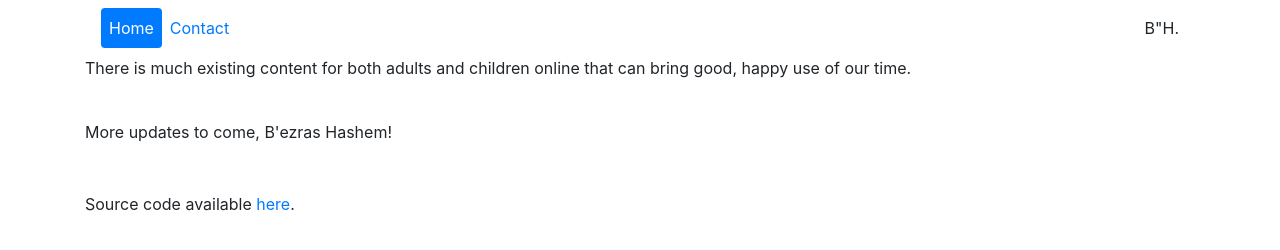
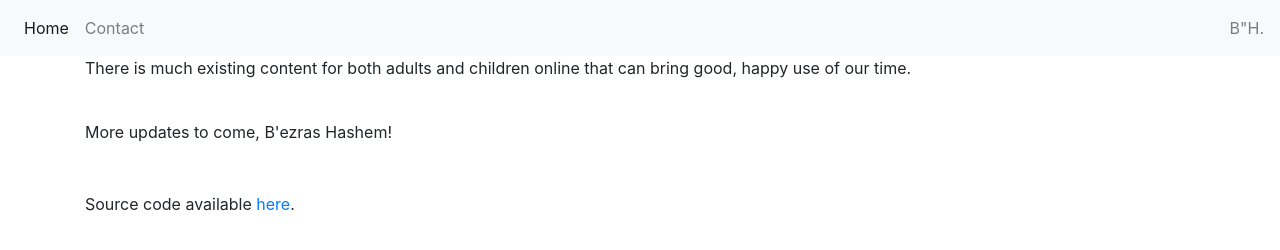
Before and after one commit to abbafei/yiddishkeit_content_directory, an Eleventy site: page index.njk in a window 1280 px wide. Built offline with nearby package versions, Linux system fonts and the light colour scheme; Eleventy itself is replaced by a stand-in of ours; files that its build step writes are made by us from their sources; no server answers; what node-jq would draw is missing.

Commit message:
bH new layout

```diff
--- a/_includes/page.njk
+++ b/_includes/page.njk
@@ -11,20 +11,25 @@ mainTitle: Yiddishkeit.info
 <script async src="https://www.googletagmanager.com/gtag/js?id=UA-163978706-1"></script>
 <script>window.dataLayer = window.dataLayer || [];function gtag(){dataLayer.push(arguments);};gtag('js', new Date());gtag('config', 'UA-163978706-1');</script>
 </head><body>
-<div class="container">
 <header>
-<nav class="navbar navbar-expand-lg">
-<ul class="navbar-nav nav-pills mr-auto">
+<nav class="navbar navbar-expand-lg navbar-light bg-light">
+<button class="navbar-toggler" type="button" data-toggle="collapse" data-target="#navbarSupportedContent" aria-controls="navbarSupportedContent" aria-expanded="false" aria-label="Toggle navigation">
+  <span class="navbar-toggler-icon"></span>
+</button>
+<div class="collapse navbar-collapse" id="navbarSupportedContent">
+<ul class="navbar-nav mr-auto">
 {% for nav_item in collections.all | eleventyNavigation %}
   {%- if nav_item.key === eleventyNavigation.key %}{% set nav_item_active = true -%}{% else %}{% set nav_item_active = false %}{% endif -%}
-  <li class="nav-item">
-  <a class="nav-link{% if nav_item_active %} active{% endif %}" href="{{ nav_item.url }}">{{ nav_item.title }}{% if nav_item_active %}<span class="sr-only"> (current)</span>{% endif %}</a>
+  <li class="nav-item{% if nav_item_active %} active{% endif %}">
+  <a class="nav-link" href="{{ nav_item.url }}">{{ nav_item.title }}{% if nav_item_active %}<span class="sr-only"> (current)</span>{% endif %}</a>
   </li>
 {% endfor -%}
 </ul>
 <span class="navbar-text">B"H.</span>
+</div>
 </nav>
 </header>
+<div class="container">
 {{ content | safe }}
 </div>
 <script src="https://code.jquery.com/jquery-3.3.1.slim.min.js" integrity="sha384-q8i/X+965DzO0rT7abK41JStQIAqVgRVzpbzo5smXKp4YfRvH+8abtTE1Pi6jizo" crossorigin="anonymous"></script>
```
